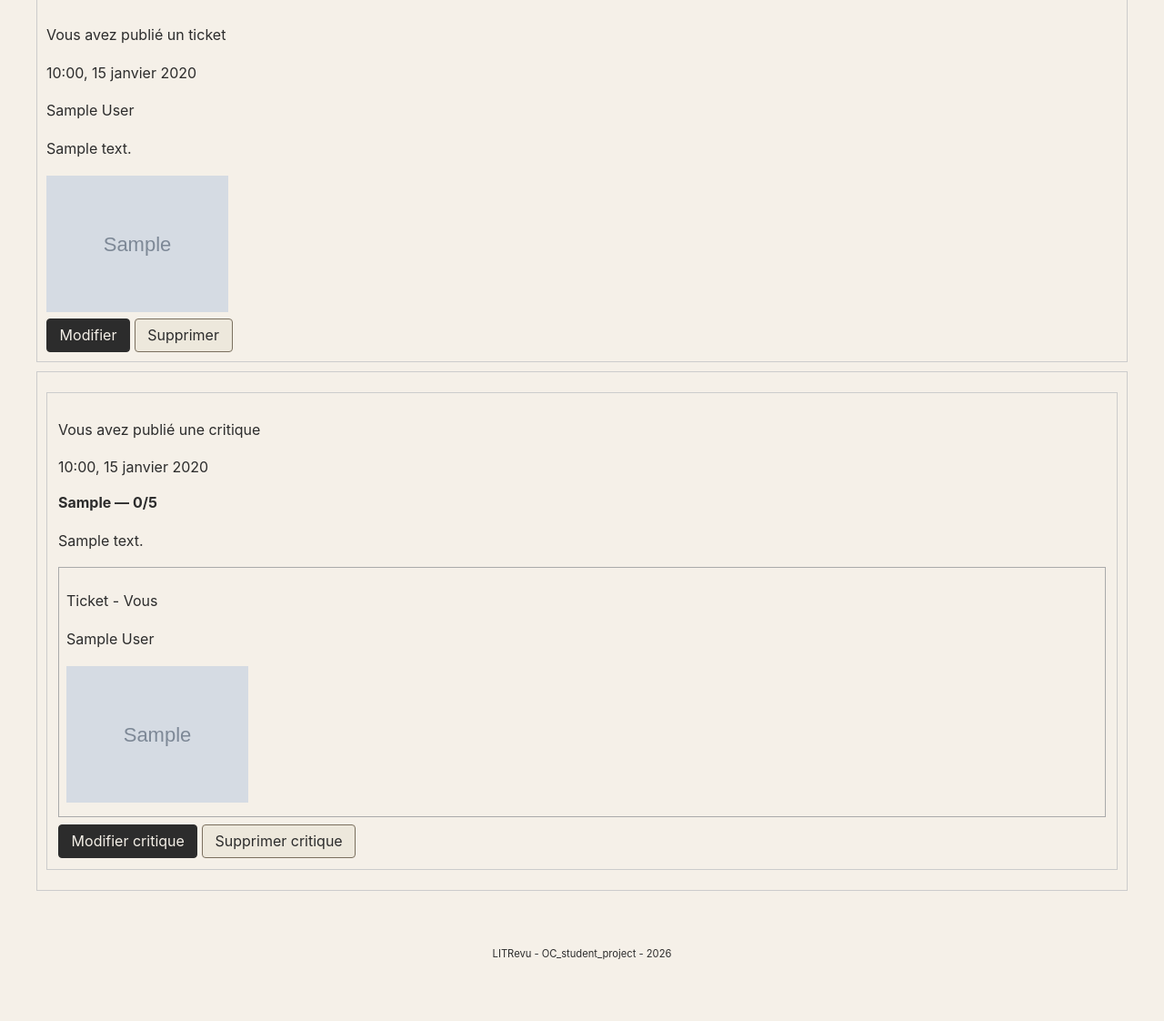
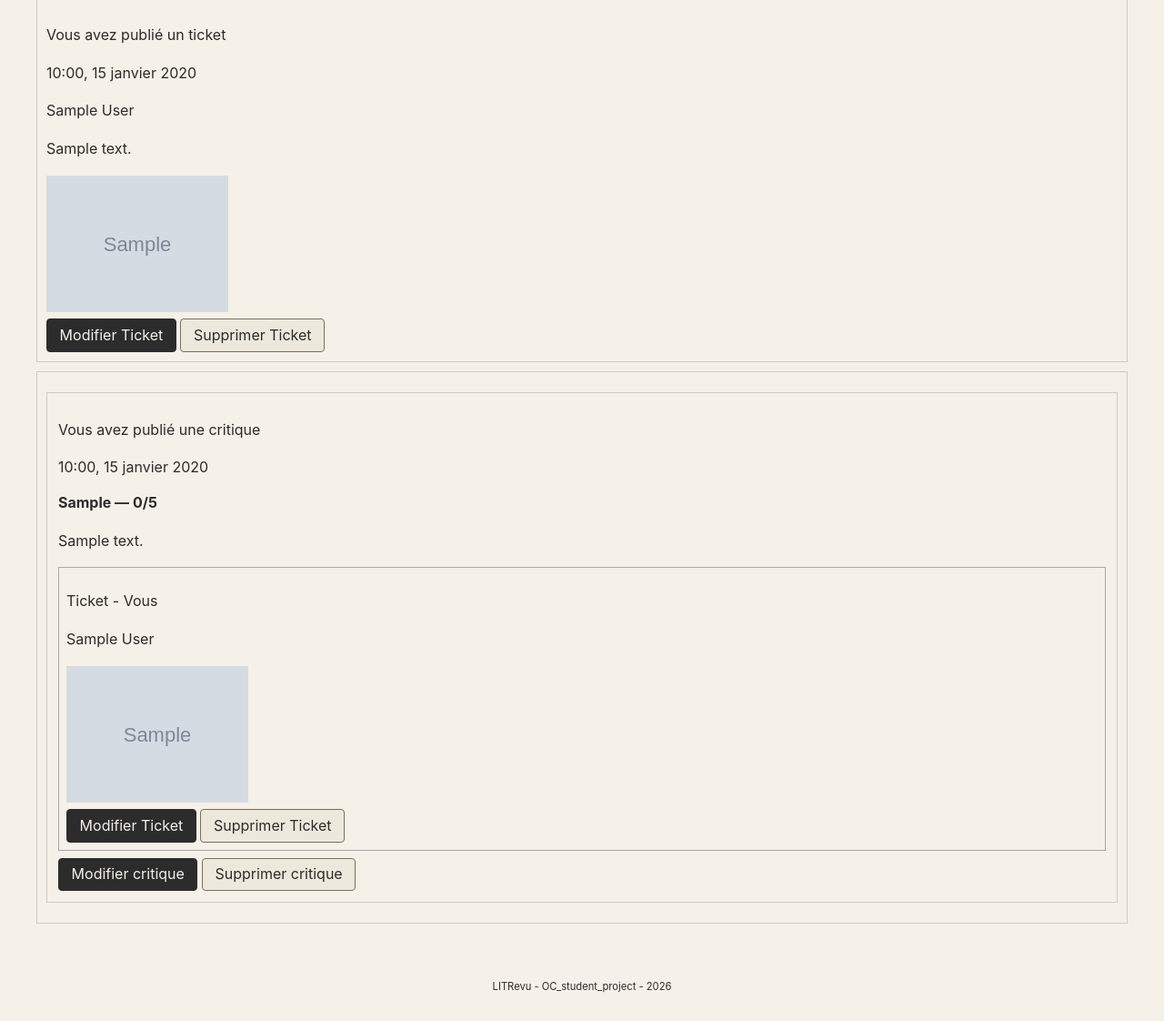
Before and after one commit to Nels-J/Projet9_LITRevu, a Django app: page / in a window 1280 px wide. Shown: the part 129-1251 px from the top of the page at 91% size. Before the commit the page ends 1184 px from the top, so only its background shows below. Run offline with Django 5.2, Linux system fonts and the light colour scheme; a user stored in the database is signed in; tables that the repository leaves empty hold one stand-in row (values such as "Sample post"); grey boxes marked "Sample" are stand-in pictures.

Commit message:
fix(flux-ui): show ticket actions in review card to keep ticket ownership actions visible

```diff
--- a/users/templates/users/includes/review_card.html
+++ b/users/templates/users/includes/review_card.html
@@ -27,6 +27,9 @@
                    alt="Image actuelle"
                    width="200">
             {% endif %}
+
+            {% include 'users/includes/ticket_actions.html' with ticket=ticket %}
+
         </div>
 
         {% include 'users/includes/review_actions.html' with review=review %}
--- a/users/templates/users/includes/ticket_actions.html
+++ b/users/templates/users/includes/ticket_actions.html
@@ -3,8 +3,8 @@
 <div>
     {# Seul l'auteur du billet pourra modifier/supprimer son propre billet #}
     {% if ticket.user == user %}
-        <a href="{% url 'ticket-update' ticket.pk %}" class="btn btn-primary">Modifier</a>
-        <a href="{% url 'ticket-delete' ticket.pk %}" class="btn btn-secondary">Supprimer</a>
+        <a href="{% url 'ticket-update' ticket.pk %}" class="btn btn-primary">Modifier Ticket</a>
+        <a href="{% url 'ticket-delete' ticket.pk %}" class="btn btn-secondary">Supprimer Ticket</a>
     {% endif %}
 
     {% if not ticket.has_review %}
```
